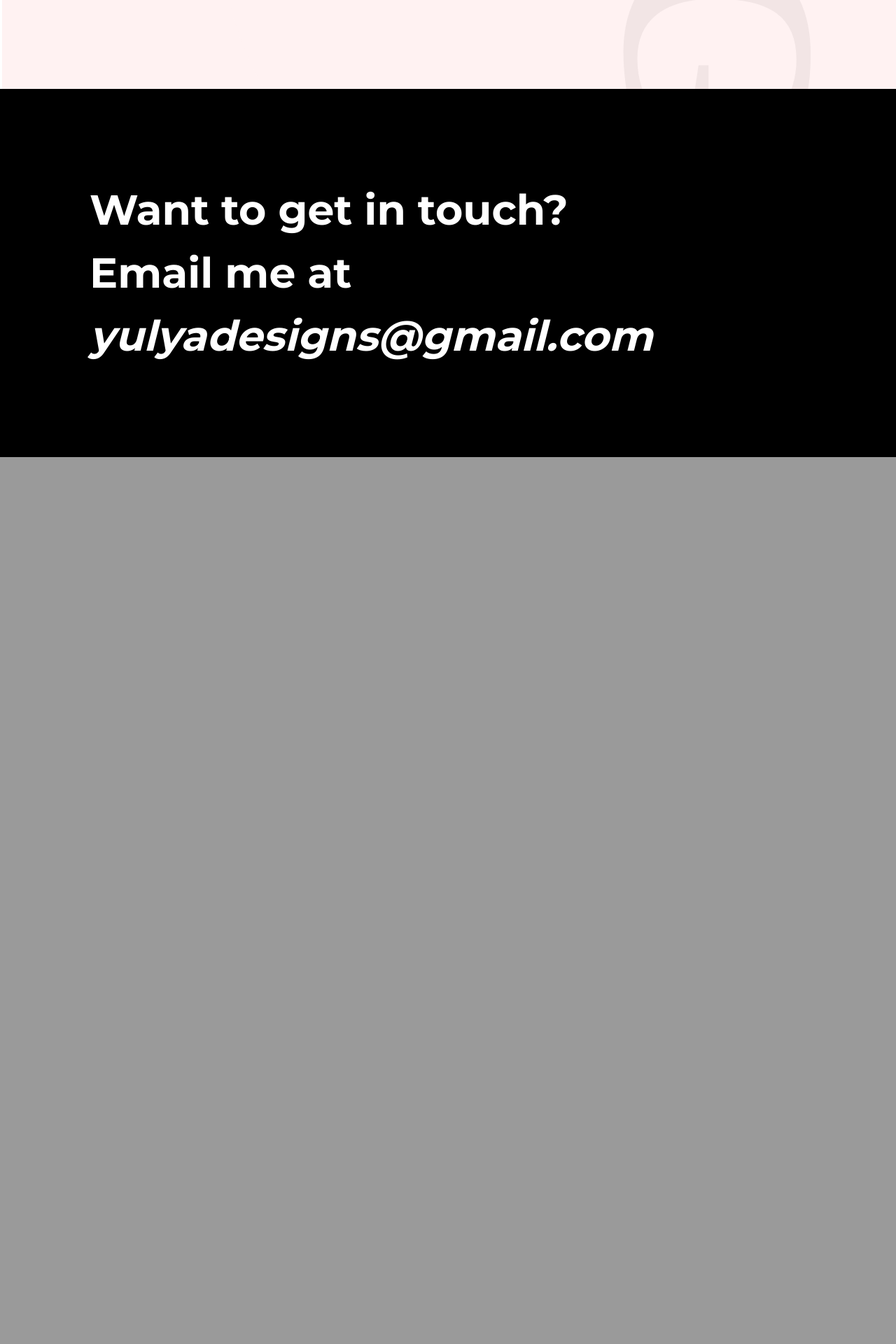
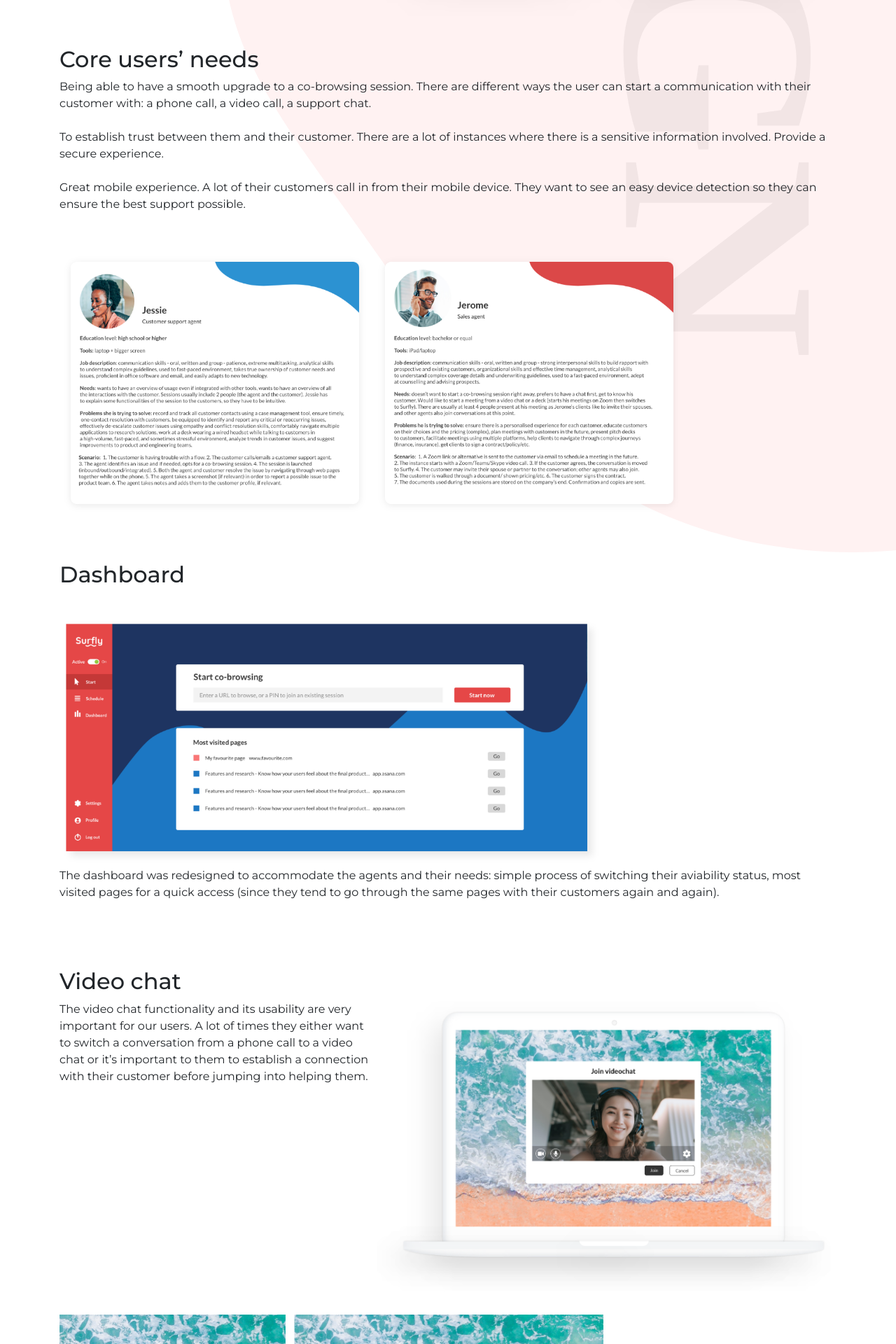
Before and after one commit to sathyanmurugan/yuliadesigns, a Flask app: page /appredesign in a window 1280 px wide. Shown: the part 1016-2936 px from the top of the page at 70% size. Before the commit the page ends 1669 px from the top, so only its background shows below. Run offline with Flask 2, Linux system fonts and the light colour scheme; some libraries are stand-ins or nearby versions.

Commit message:
add surfly

```diff
--- a/static/main.css
+++ b/static/main.css
@@ -31,6 +31,7 @@ body {
   position: relative;
   bottom: 0;
   left: 0;
+  clear: right
 }
 
 .footer-info {
@@ -175,6 +176,22 @@ div.col-xs-4.col-sm-4.col-md-4.col-lg-4 {
   width: 20%;
 }
 
+.img-meduim {
+  width: 60%;
+  height: auto;
+  float: right;
+
+}
+
+.img-support {
+  width: 40%;
+}
+
+.img-example{
+  width: 70%;
+  margin-top: 3%;
+}
+
 /*-- Mobile --*/
 @media (max-width: 600px) {
   body {
@@ -222,6 +239,10 @@ div.col-xs-4.col-sm-4.col-md-4.col-lg-4 {
   .img-folio {
     position: fixed;
     flex: 0;
+  }
+
+  .img-support {
+    width: 70%;
   }
 
   .img-card {
--- a/templates/appredesign.html
+++ b/templates/appredesign.html
@@ -7,13 +7,116 @@
 
     <div id="project_page">
       <section class="py-3">
-    <h2>App redesign</h2>
-    <p>My take on redesigning an app for women. It was important to work with existing branding but add more clarity to the flow.</p>
+        <h2>Designing new experiences for a SaaS platform.</h2>
+        <p>Surfly is the global market leader for co-browsing technology, powering in-person online experiences for more than 100,000 users and over 2 million sessions per year. Leading organizations use Surfly to upgrade existing Phone, Chat and
+          Email channels with in-person online co-browsing experiences, resulting in greater customer satisfaction that exceed expectations. Following an easy setup, organizations can humanize existing interactions across all channels, systems and
+          departments.</p>
       </section>
     </div>
 
-<img src="../static/projects/app_redesign.png" class="img-responsive img-project" alt="Responsive image">
+    <div id="project_page">
+      <section class="py-3">
+        <h2>Problem statement </h2>
+        <p>Aside from providing a co-browsing solution, we wanted to introduce a better video <br> and text chat functionalities, drastically improve mobile experience for the users <br> and ease every step of the user’s journey.
+        </p>
+      </section>
     </div>
+
+    <img src="../static/projects/surfly_1.png" class="img-fluid img-project img-meduim" alt="Responsive image">
+
+    <div id="project_page">
+      <section class="py-3">
+        <h2>Research methods</h2>
+        <ul style="list-style: disc;">
+          <li>Personas</li>
+          <li>Customer interviews</li>
+          <li>User stories </li>
+          <li>Market research analysis</li>
+          <li>Prototype testing</li>
+        </ul>
+      </section>
+    </div>
+
+    <div id="project_page">
+      <section class="py-3">
+        <h2>Key focus areas:</h2>
+        <ul style="list-style: disc;">
+          <li>What are the challenges or barriers with the current app usage?</li>
+          <li>What’s important for a great app experience?</li>
+          <li>What kind of problems the customers are trying to solve?</li>
+          <li>What kind of workarounds they’ve developed?</li>
+          <li>Lo-fi prototype feedback</li>
+        </ul>
+      </section>
+    </div>
+
+    <div id="project_page">
+      <section class="py-3">
+        <br><br><br><br><br><br><br>
+        <h2>Core users’ needs</h2>
+        <p>Being able to have a smooth upgrade to a co-browsing session. There are different ways the user can start a communication with their customer with: a phone call, a video call, a support chat.<br><br>
+
+          To establish trust between them and their customer. There are a lot of instances where there is a sensitive information involved. Provide a secure experience.<br><br>
+
+          Great mobile experience. A lot of their customers call in from their mobile device. They want to see an easy device detection so they can ensure the best support possible.<br><br>
+        </p>
+      </section>
+    </div>
+
+    <img src="../static/projects/Jessie.png" class="img-fluid img-project img-support" alt="Responsive image">
+    <img src="../static/projects/Jerome.png" class="img-fluid img-project img-support" alt="Responsive image">
+
+    <div id="project_page">
+      <section class="py-3">
+        <br><br>
+        <h2>Dashboard</h2>
+        <img src="../static/projects/dashboard.png" class="img-fluid img-project img-example" alt="Responsive image">
+        <p>
+          The dashboard was redesigned to accommodate the agents and their needs: simple process of switching their aviability status, most visited pages for a quick access (since they tend to go through the same pages with their customers again and
+          again).
+        </p>
+      </section>
+    </div>
+
+    <div id="project_page">
+      <section class="py-3">
+        <br><br>
+        <h2>Video chat</h2>
+        <img src="../static/projects/videochat_float.png" class="img-fluid img-project img-meduim" alt="Responsive image">
+        <p>
+          The video chat functionality and its usability are very important for our users. A lot of times they either want to switch a conversation from a phone call to a video chat or it’s important to them to establish a connection with their
+          customer before jumping into helping them.
+        </p>
+        <img src="../static/projects/videochat.png" class="img-fluid img-project img-example" alt="Responsive image">
+      </section>
+    </div>
+
+    <div id="project_page">
+      <section class="py-3">
+        <br><br>
+        <h2>Viewport</h2>
+        <p>
+          Different users use different devices to browse online. After studying what kind of devices the agents prefer, we could understand how to improve thier device detection on the other side in order to provide the best support.
+        </p>
+        <img src="../static/projects/viewport.png" class="img-fluid img-project img-example" alt="Responsive image">
+        <img src="../static/projects/viewport1.png" class="img-fluid img-project img-example" alt="Responsive image">
+      </section>
+    </div>
+
+    <div id="project_page">
+      <section class="py-3">
+        <br><br>
+        <h2>Mobile experience</h2>
+        <p>
+          A lot of users call for support from their mobile devices. They might want to share their back camera view, snap a picture or they might be in a situation where they can’t do a video chat but would be happy to talk with text messages.
+        </p>
+        <img src="../static/projects/phones.png" class="img-fluid img-project" alt="Responsive image">
+      </section>
+    </div>
+
+  </div>
+
+
 
 
 
```
Also changed, not shown: templates/main.html (+15 -13 lines), static/card6.png (added), static/projects/Jerome.png (added), static/projects/Jessie.png (added), static/projects/dashboard.png (added), static/projects/flow.png (added), static/projects/phones.png (added), static/projects/surfly_1.png (added), static/projects/videochat.png (added), static/projects/videochat_float.png (added), static/projects/viewport.png (added), static/projects/viewport1.png (added). Lines whose indentation alone changed are shown as unchanged.
